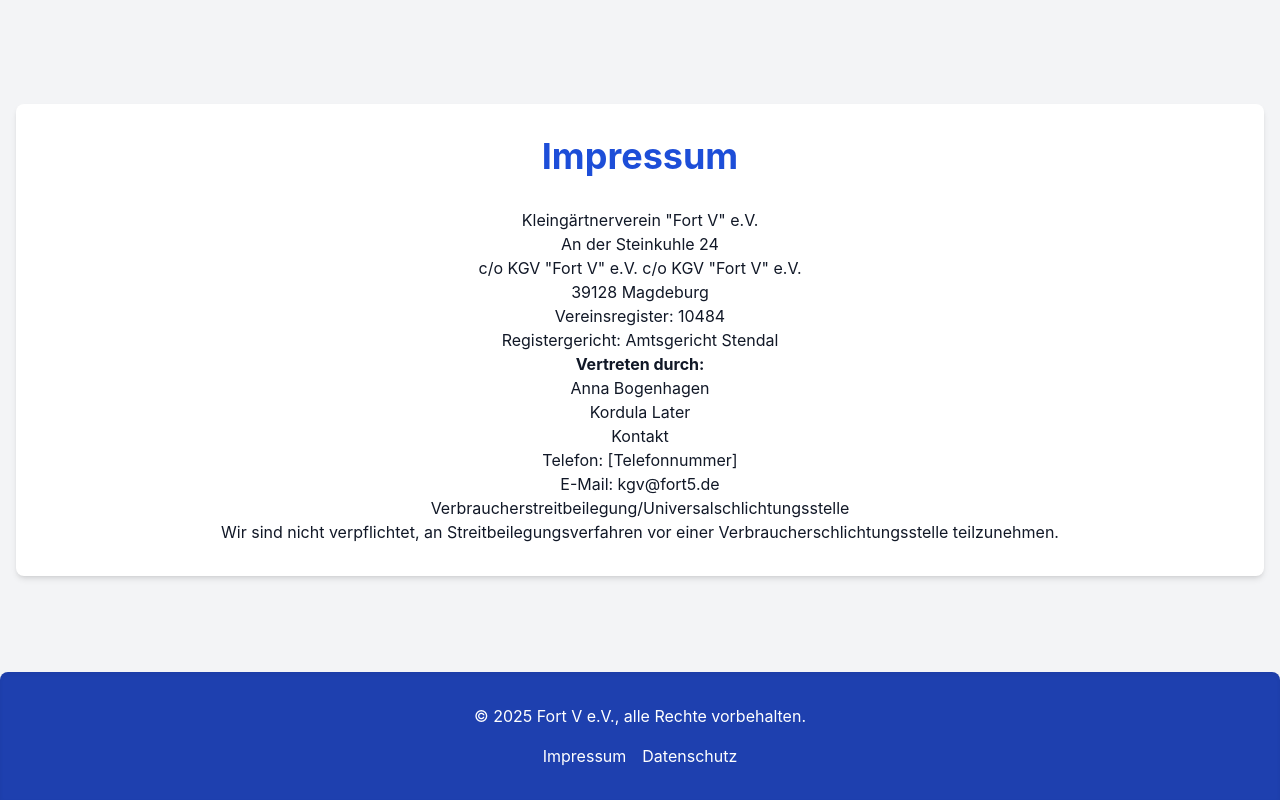
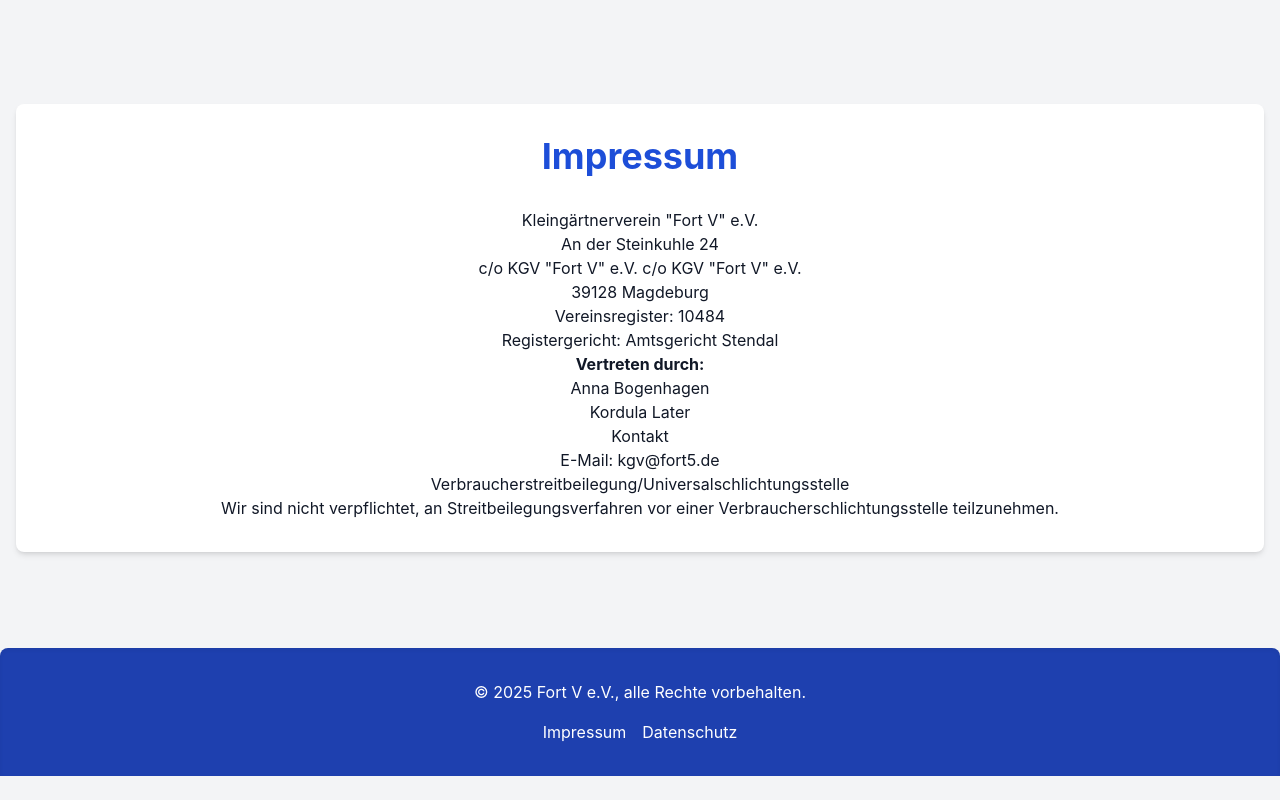
Before and after one commit to kgvfort5/kgvfort5.github.io, a plain HTML site: page index.html in a window 1280 px wide. Shown: the part 2244-3044 px from the top of the page. After the commit the page ends 3020 px from the top, so only its background shows below. Drawn offline with nearby package versions, Linux system fonts and the light colour scheme.

Commit message:
Telefonnummer entfernt

```diff
--- a/index.html
+++ b/index.html
@@ -140,7 +140,7 @@
             Kordula Later</p>
 
             <h2>Kontakt</h2>
-            <p>Telefon: &#91;Telefonnummer&#93;<br />
+            <p><!--Telefon: &#91;Telefonnummer&#93;<br /-->
             E-Mail: kgv@fort5.de</p>
 
             <h2>Verbraucher&shy;streit&shy;beilegung/Universal&shy;schlichtungs&shy;stelle</h2>
```
